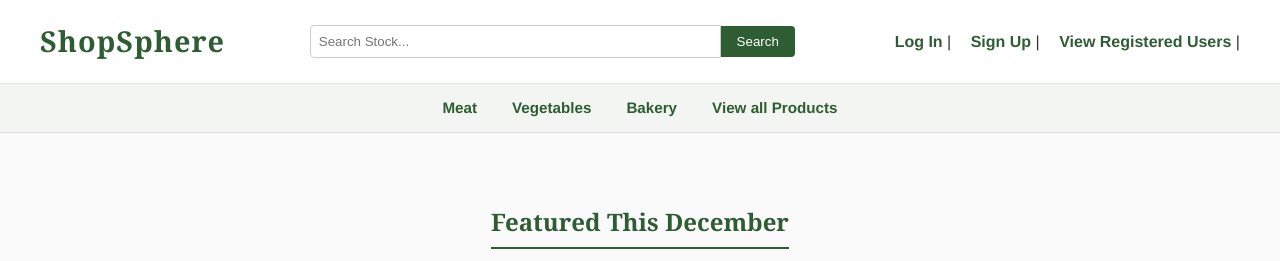
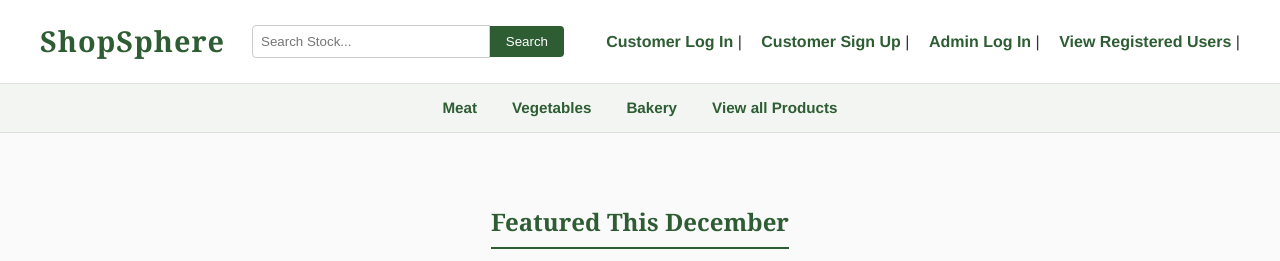
Before and after one commit to drewhy98/my-cloud-shop, a PHP site: page / in a window 1280 px wide. Shown: the top 261 px of the page. Run offline with PHP 8.4, Linux system fonts and the light colour scheme.

Commit message:
Update index.php

```diff
--- a/index.php
+++ b/index.php
@@ -231,8 +231,9 @@ session_start();
                 <a href="view_orders.php">View Orders</a> |
             </form>
         <?php else: ?>
-            <a href="login.php">Log In</a> |
-            <a href="register.php">Sign Up</a> |
+            <a href="login.php">Customer Log In</a> |
+            <a href="register.php">Customer Sign Up</a> |
+            <a href="admin_login.php">Admin Log In</a> |
           <!--  <a href="add_users.php">Sign Up Automatically</a> | -->
             <a href="display_users.php">View Registered Users</a> |
           <!--  <a href="test_replication_lag.php">Test DB Replication</a> -->
```
